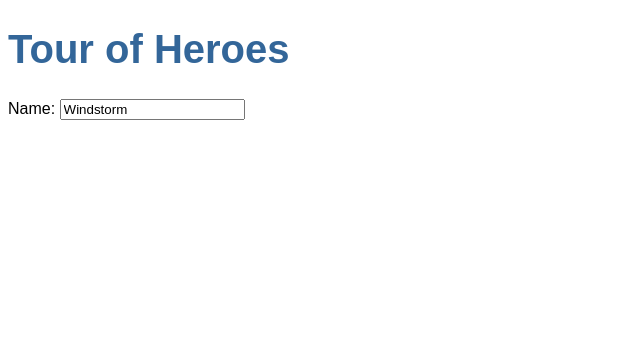
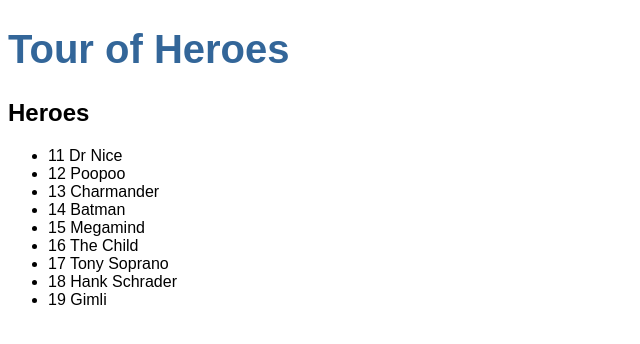
Before and after one commit to kennja05/ang, an Angular app: page / in a window 1280 px wide. Shown: the top 344 px of the page, without its empty margins (0-640 px from the left). Built offline with nearby package versions, Linux system fonts and the light colour scheme.

Commit message:
gen h list. display list

```diff
--- a/src/app/heroes/heroes.component.html
+++ b/src/app/heroes/heroes.component.html
@@ -1,8 +1,8 @@
-<div>
-    <label>Name:
-        <!-- ngModel is Angular's two way data binding syntax -->
-        <!-- look for this in app.module.ts -->
-        <input [(ngModel)]="hero.name" placeholder='name'/>
-    </label>
-
-</div>
+<h2>Heroes</h2>
+<ul class='heroes'>
+    <li *ngFor="let hero of heroes">
+        <span class='badge'>{{hero.id}}
+        </span>
+        {{hero.name}}
+    </li>
+</ul>
--- a/src/app/heroes/heroes.component.ts
+++ b/src/app/heroes/heroes.component.ts
@@ -1,5 +1,6 @@
 import { Component, OnInit } from '@angular/core';
 import {Hero} from '../hero';
+import {HEROES} from '../mock-heroes'
 
 @Component({
   selector: 'app-heroes',
@@ -8,14 +9,13 @@
 })
 export class HeroesComponent implements OnInit {
 
-  hero: Hero = {
-    id: 1,
-    name: "Windstorm"
-  }
+  heroes = HEROES
 
-  constructor() { }
+  //lines 16-19 are auto generated, but seem to create
+  //issues with using the list iterator *ngFor
+  // constructor() { }
 
-  ngOnInit(): void {
-  }
+  // ngOnInit(): void {
+  // }
 
 }
--- /dev/null
+++ b/src/app/mock-heroes.ts
@@ -0,0 +1,13 @@
+import { Hero } from './hero'
+
+export const HEROES: Hero[] = [
+    { id: 11, name: 'Dr Nice' },
+    { id: 12, name: 'Poopoo' },
+    { id: 13, name: 'Charmander' },
+    { id: 14, name: 'Batman' },
+    { id: 15, name: 'Megamind' },
+    { id: 16, name: 'The Child' },
+    { id: 17, name: 'Tony Soprano' },
+    { id: 18, name: 'Hank Schrader' },
+    { id: 19, name: 'Gimli' },
+]
```
